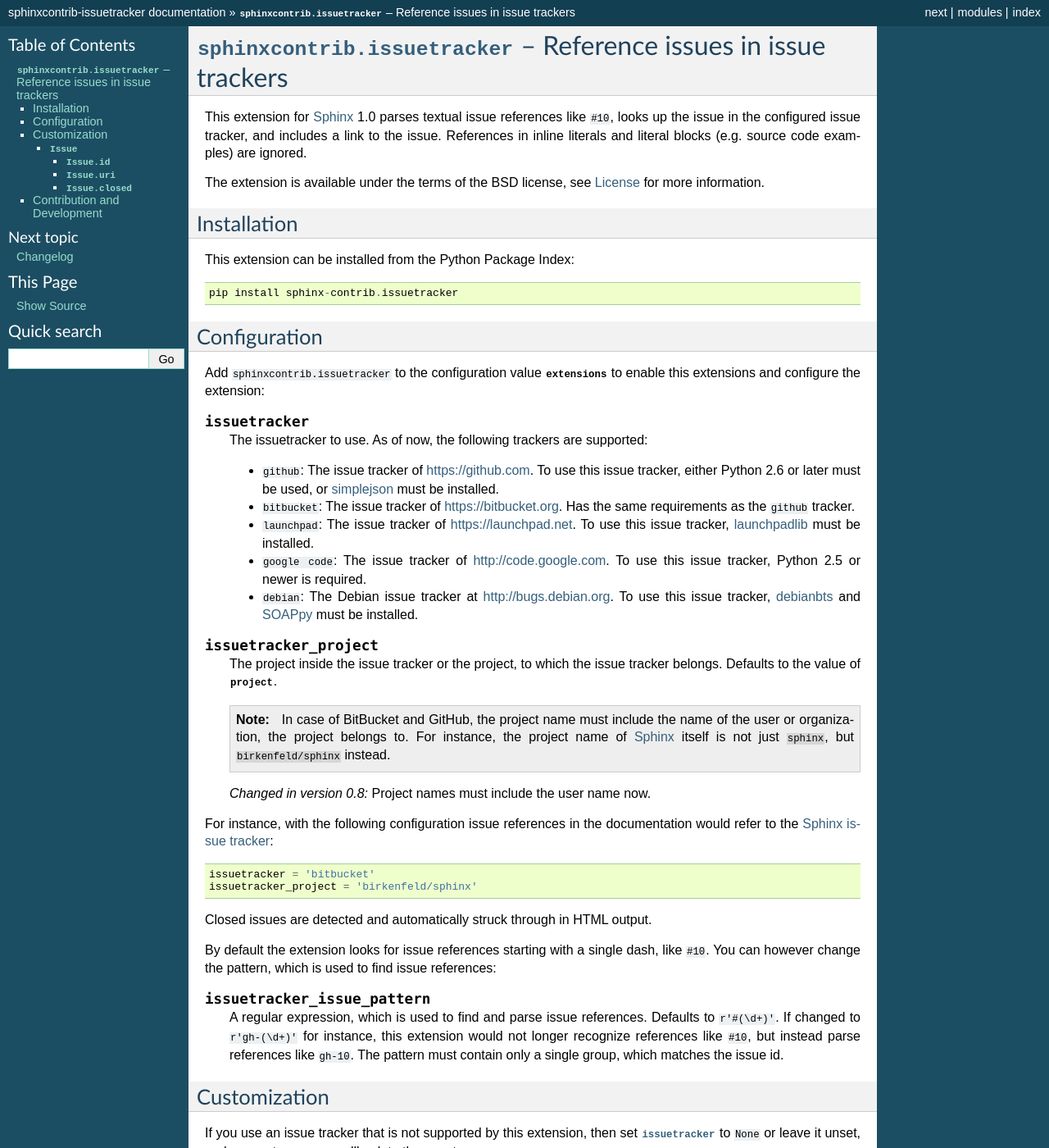
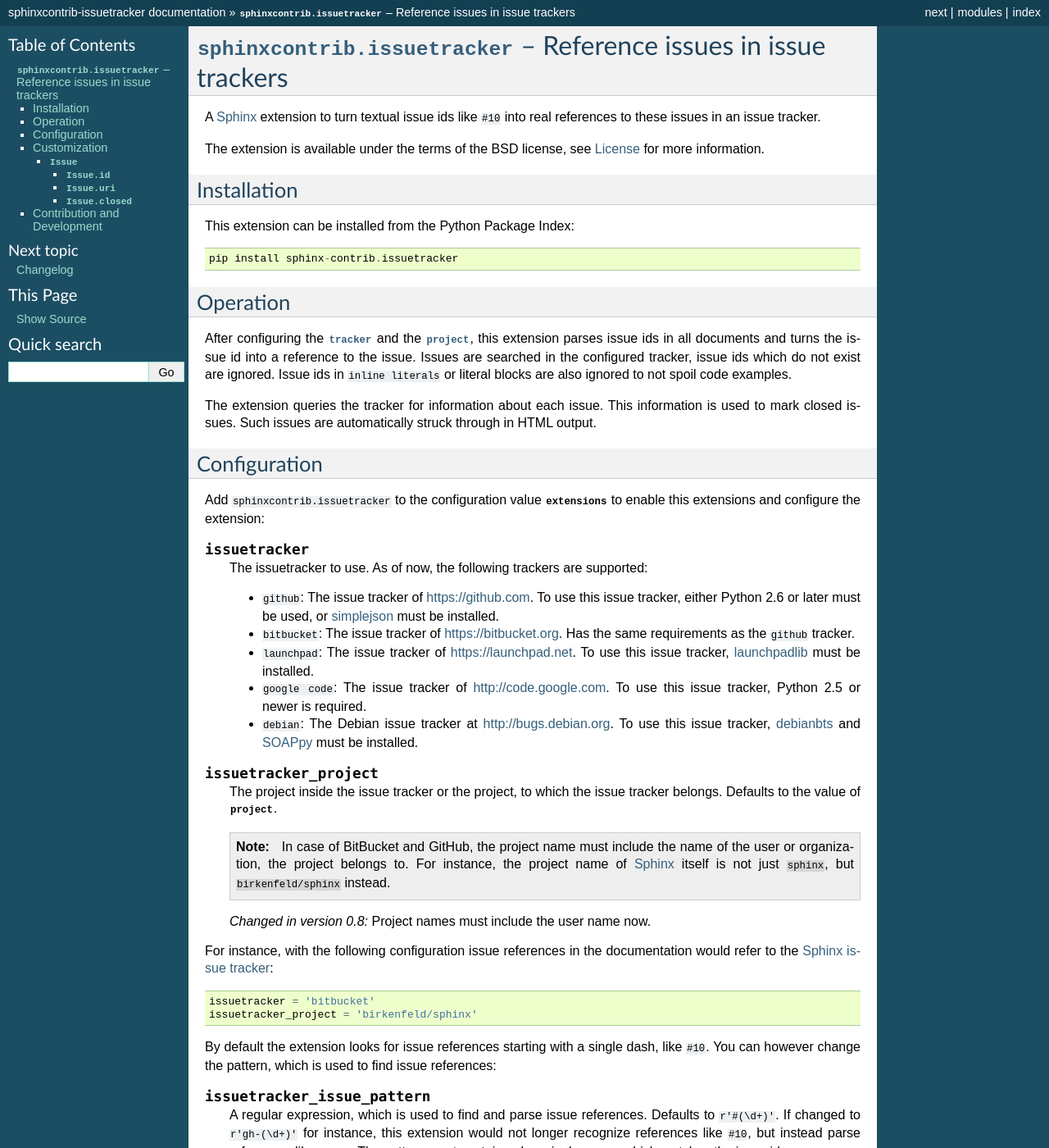
Before and after one commit to sphinx-contrib/spelling, a Sphinx documentation site: the page built from issuetracker/doc/index.rst, in a window 1280 px wide and 1400 px high. Shown: the whole window at 82% size. Built offline with Sphinx 7.4.7, drawn with Linux system fonts in a browser that asks for light colours.

Commit message:
Added section about the operation of this extension

```diff
--- a/issuetracker/doc/index.rst
+++ b/issuetracker/doc/index.rst
@@ -1,13 +1,11 @@
 :mod:`sphinxcontrib.issuetracker` -- Reference issues in issue trackers
-========================================================================
+=======================================================================
 
 .. module:: sphinxcontrib.issuetracker
    :synopsis: Parse issue references and link to the corresponding issues
 
-This extension for Sphinx_ 1.0 parses textual issue references like ``#10``,
-looks up the issue in the configured issue tracker, and includes a link to
-the issue.  References in inline literals and literal blocks (e.g. source code
-examples) are ignored.
+A Sphinx_ extension to turn textual issue ids like ``#10`` into real references
+to these issues in an issue tracker.
 
 The extension is available under the terms of the BSD license, see
 :doc:`license` for more information.
@@ -19,6 +17,21 @@ Installation
 This extension can be installed from the Python Package Index::
 
    pip install sphinx-contrib.issuetracker
+
+
+Operation
+---------
+
+After configuring the :confval:`tracker <issuetracker>` and the
+:confval:`project <issuetracker_project>`, this extension parses issue ids in
+all documents and turns the issue id into a reference to the issue.  Issues are
+searched in the configured tracker, issue ids which do not exist are ignored.
+Issue ids in ``inline literals`` or literal blocks are also ignored to not
+spoil code examples.
+
+The extension queries the tracker for information about each issue.  This
+information is used to mark closed issues.  Such issues are automatically
+struck through in HTML output.
 
 
 Configuration
@@ -66,8 +79,6 @@ documentation would refer to the `Sphinx issue tracker`_:
 
    issuetracker = 'bitbucket'
    issuetracker_project = 'birkenfeld/sphinx'
-
-Closed issues are detected and automatically struck through in HTML output.
 
 By default the extension looks for issue references starting with a single
 dash, like ``#10``.  You can however change the pattern, which is used to
```
Also changed, not shown: 1 other file.
